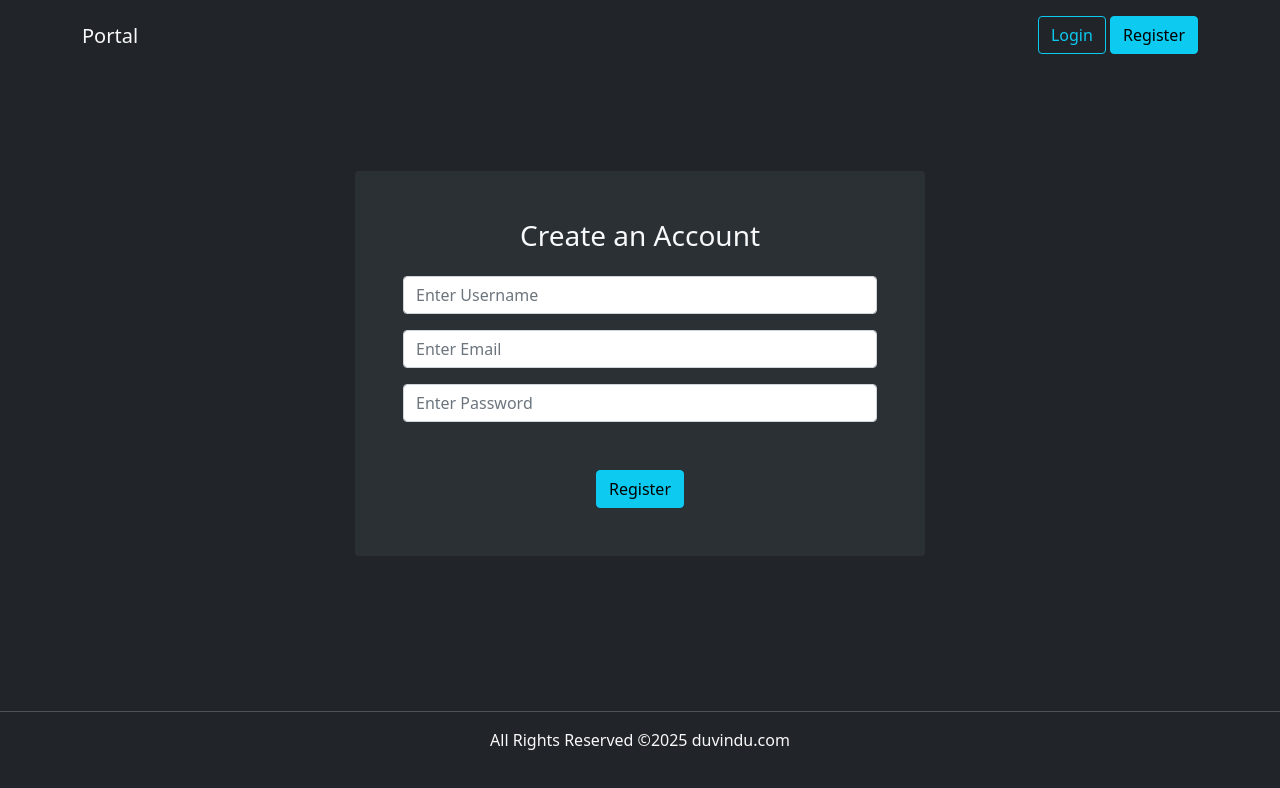
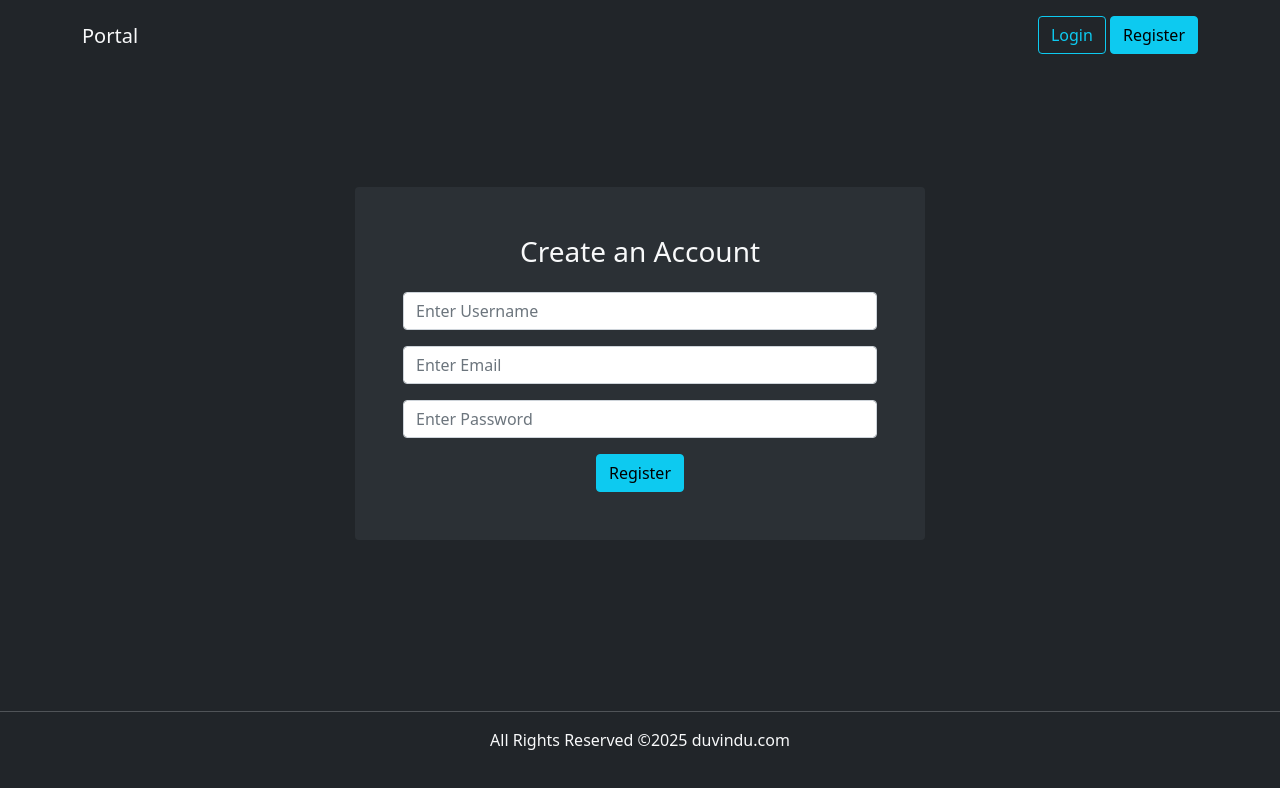
Before and after one commit to duvindu-embuldeniya/Trafforge-Test-App, a React (Vite) app in the folder frontend/: page /register in a window 1280 px wide. Shown: the top 788 px of the page. Built offline with nearby package versions, Linux system fonts and the light colour scheme.

Commit message:
registration functionalty finetune x1

```diff
--- a/frontend/src/Components/Register.jsx
+++ b/frontend/src/Components/Register.jsx
@@ -7,10 +7,11 @@ const Register = () => {
   const [username, setUsername] = useState('')
   const [email, setEmail] = useState('')
   const [password, setPassword] = useState('')
+  const[errors, setErrors] = useState({})
+  const [success, setSuccess] = useState(false)
 
   const handleRegistration = async (e) => {
     e.preventDefault()
-    // console.log("Test")
 
     const userData = {
       username, email, password
@@ -18,10 +19,14 @@ const Register = () => {
 
     try{
       const response = await axios.post('http://127.0.0.1:8000/api/v1/register/', userData)
-      console.log('response.data ->', response.data)
+      setErrors({})
+      setUsername('')
+      setEmail('')
+      setPassword('')
+      setSuccess(true)
     }
     catch(error){
-      console.log('error ->', error.response.data)
+      setErrors(error.response.data)
     }
   }
 
@@ -33,10 +38,22 @@ const Register = () => {
             <h3 className='text-light text-center mb-4'>Create an Account</h3>
 
             <form onSubmit={handleRegistration}>
+              <div className='mb-3'>
+                <input type="text" required className='form-control' placeholder='Enter Username' value={username} onChange={(e) => setUsername(e.target.value)} />
+                <small>{errors.username && <div className='text-danger'>{errors.username}</div>}</small>
+              </div>
 
-              <input type="text" required className='form-control mb-3' placeholder='Enter Username' value={username} onChange={(e) => setUsername(e.target.value)} />
-              <input type="email" required className='form-control mb-3' placeholder='Enter Email' value={email} onChange={(e) => setEmail(e.target.value)} />
-              <input type="password" required className='form-control mb-5' placeholder='Enter Password' value={password} onChange={(e) => setPassword(e.target.value)} />
+              <div className='mb-3'>
+                <input type="email" required className='form-control' placeholder='Enter Email' value={email} onChange={(e) => setEmail(e.target.value)} />
+                <small>{errors.email && <div className='text-danger'>{errors.email}</div>}</small>
+              </div>
+
+              <div className='mb-3'>
+                <input type="password" required className='form-control' placeholder='Enter Password' value={password} onChange={(e) => setPassword(e.target.value)} />
+                <small>{errors.password && <div className='text-danger'>{errors.password}</div>}</small>
+              </div>
+
+              {success && <div className='alert alert-success'>Account Created Successfully !</div>}
 
               <button type='submit' className='btn btn-info d-block mx-auto' >Register</button>
             </form>
```
Also changed, not shown: 1 other file (tests, documents, lock files or other folders).
